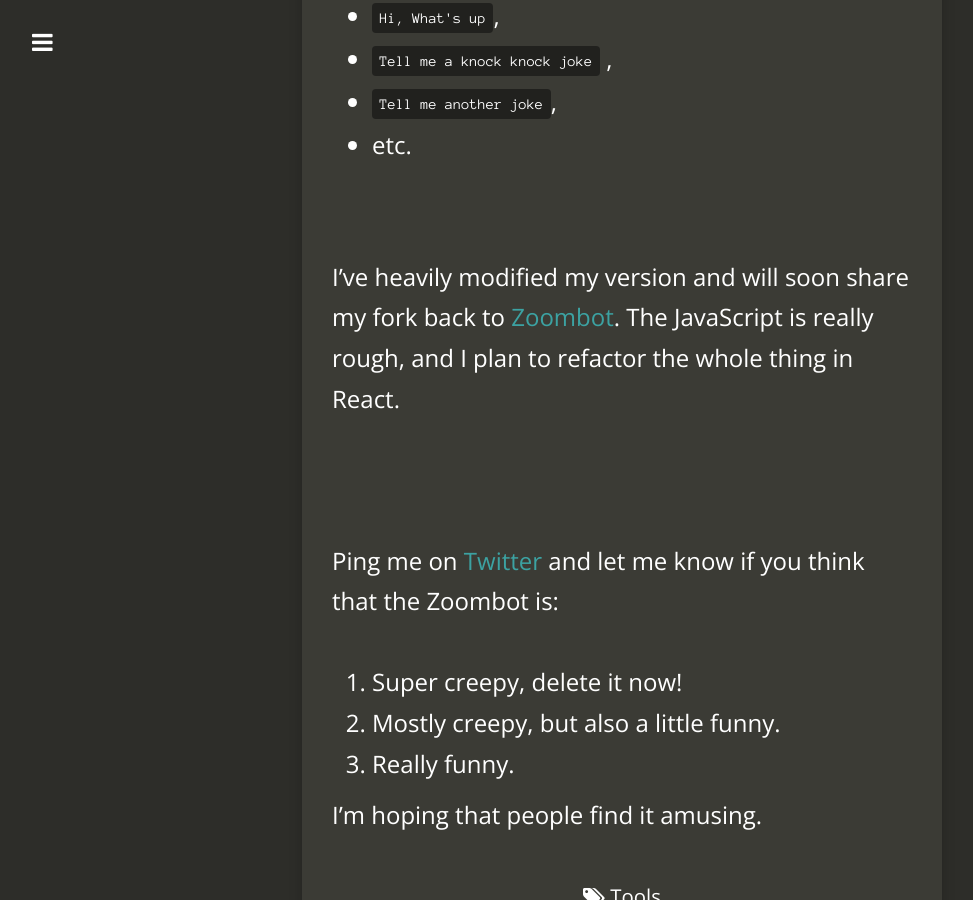
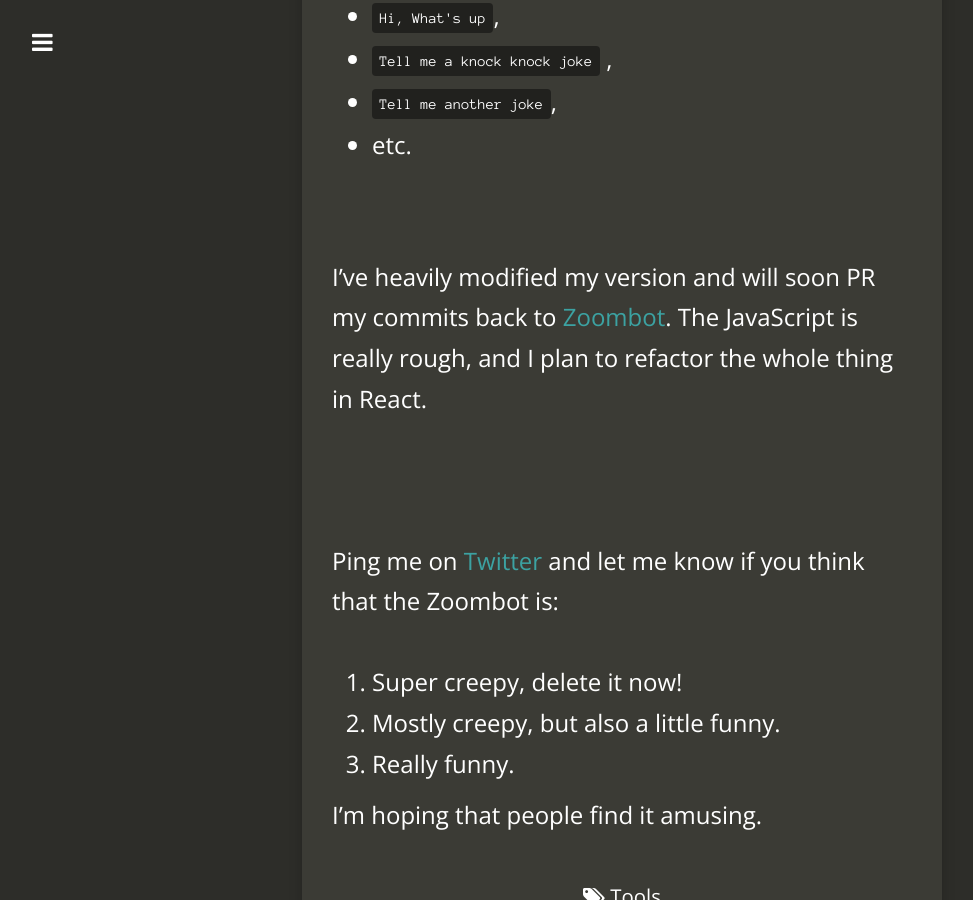
Before and after one commit to GitMje/gitmje.github.io, a Jekyll site: the page built from _posts/2020-08-30-automating-myself.md, in a window 1280 px wide and 900 px high, scrolled down 1023 px. Shown: the whole window, without its empty margins (18-991 px from the left). Built offline with Jekyll 4.4.1, drawn with Linux system fonts in a browser that asks for light colours; nearby versions of some CDN libraries.

Commit message:
Fixing wording on an old post

```diff
--- a/_posts/2020-08-30-automating-myself.md
+++ b/_posts/2020-08-30-automating-myself.md
@@ -32,7 +32,7 @@ It will reply to statements like:
 
 <p>&nbsp;</p>
 
-I've heavily modified my version and will soon share my fork back to [Zoombot](https://github.com/mcreed/zoombot).  The JavaScript is really rough, and I plan to refactor the whole thing in React.
+I've heavily modified my version and will soon PR my commits back to [Zoombot](https://github.com/mcreed/zoombot).  The JavaScript is really rough, and I plan to refactor the whole thing in React.
 
 <p>&nbsp;</p>
 
```
